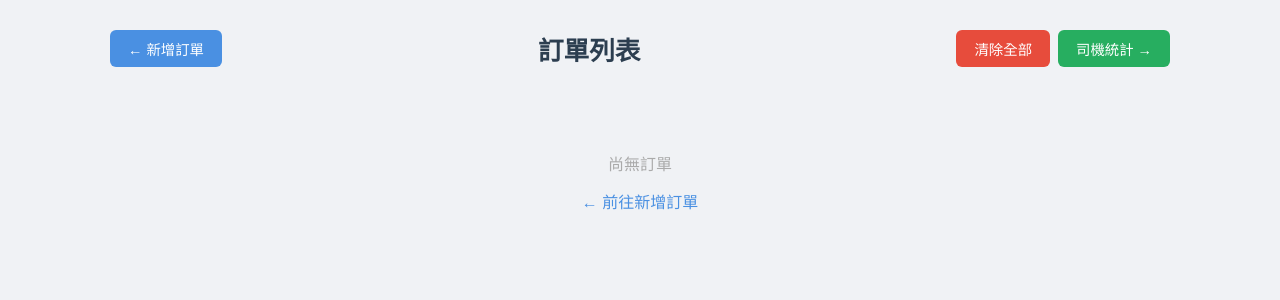
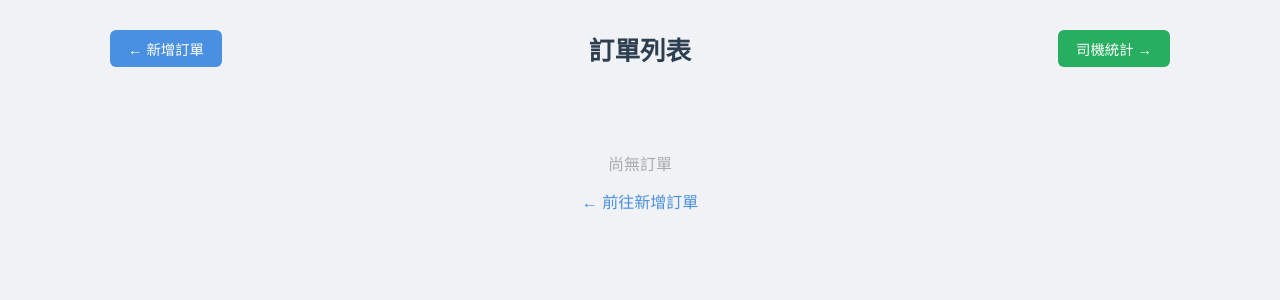
Before and after one commit to CKL141189/order, a Flask app: page /orders in a window 1280 px wide. Shown: the top 300 px of the page. Run offline with Flask 3, Linux system fonts and the light colour scheme; data that the repository does not hold is empty; some libraries are stand-ins or nearby versions.

Commit message:
Remove 清除全部 button to prevent accidental deletion
Co-Authored-By: Claude Sonnet 4.6 <noreply@anthropic.com>

```diff
--- a/templates/orders.html
+++ b/templates/orders.html
@@ -309,9 +309,6 @@ button { padding: 9px 22px; border: none; border-radius: 6px; cursor: pointer; f
     <a href="/add" class="btn-nav blue">← 新增訂單</a>
     <h1>訂單列表</h1>
     <div style="display:flex; gap:8px; align-items:center;">
-      <form method="post" action="/clear" style="display:inline;" onsubmit="return confirm('確定清除所有訂單及司機資料？')">
-        <button type="submit" class="btn-nav red">清除全部</button>
-      </form>
       <a href="/stats" class="btn-nav green">司機統計 →</a>
     </div>
   </div>
```
